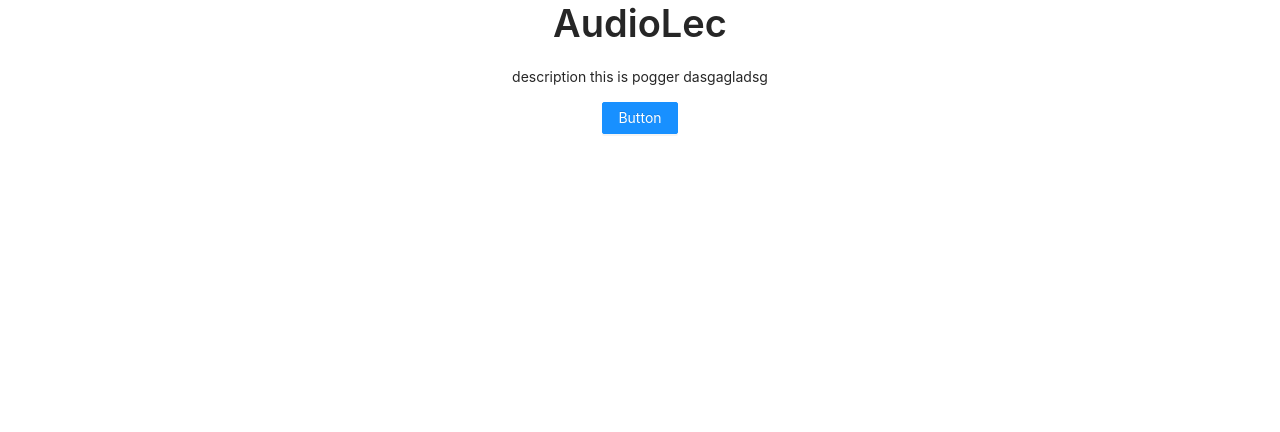
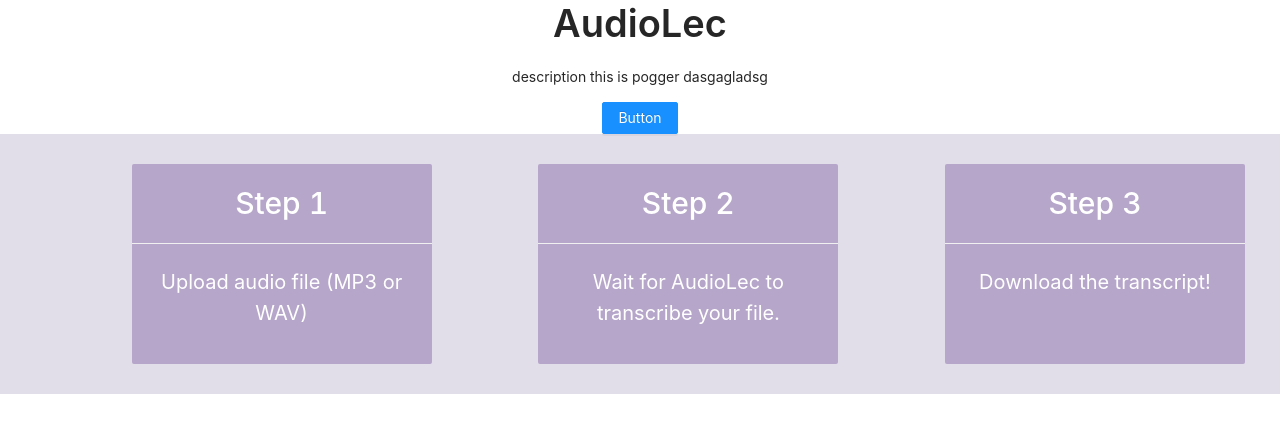
Before and after one commit to hadialhakeem/audiolec, a React (Create React App) app: page / in a window 1280 px wide. Shown: the top 432 px of the page. Built offline with nearby package versions, Linux system fonts and the light colour scheme.

Commit message:
Added steps to landing page

```diff
--- a/src/App.css
+++ b/src/App.css
@@ -30,6 +30,24 @@
     color: #61dafb;
 }
 
+.site-card-border-less-wrapper {
+    padding: 30px;
+    background: #E1DEE9;
+    color: white;
+}
+
+#inner {
+    overflow: hidden;
+    width: 2000px;
+}
+
+.child {
+    float: left;
+    background-color: blue;
+    width: 50px;
+    height: 50px;
+}
+
 @keyframes App-logo-spin {
     from {
         transform: rotate(0deg);
--- a/src/App.js
+++ b/src/App.js
@@ -3,12 +3,14 @@ import { Button } from 'antd';
 import './App.css';
 import Main from "./components/Main";
 import Header from "./components/Title";
+import Steps from "./components/Steps";
 
 const App = () => (
     <div className="App">
         <Header />
         <Main />
         <Button type="primary">Button</Button>
+        <Steps />
 
     </div>
 );
--- a/src/components/Steps.js
+++ b/src/components/Steps.js
@@ -1,4 +1,7 @@
 import React from 'react';
+import { Card } from 'antd';
+import { Row, Col } from 'antd';
+
 
 class Steps extends React.Component {
     constructor(props) {
@@ -8,11 +11,28 @@ class Steps extends React.Component {
 
     render() {
         return (
-            <div>
-                Main
+            <div className="site-card-border-less-wrapper">
+            <Row>
+                <Col xs={{ span: 5, offset: 1 }} lg={{ span: 6, offset: 2 }}>
+                    <Card headStyle ={{color: "#FFFFFF", fontSize: 30}} title="Step 1"  bordered={false} style={{ width: 300, height: 200, color: "#FFFFFF", backgroundColor: "#B6A6CA", fontSize: 20, font: "Segoe UI"  }}>
+                        <p>Upload audio file (MP3 or WAV)</p>
+                    </Card>
+                </Col>
+                <Col xs={{ span: 11, offset: 1 }} lg={{ span: 6, offset: 2 }}>
+                    <Card headStyle ={{color: "#FFFFFF", fontSize: 30}} title="Step 2"  bordered={false} style={{ width: 300, height: 200, color: "#FFFFFF", backgroundColor: "#B6A6CA", fontSize: 20, font: "Segoe UI"  }}>
+                        <p>Wait for AudioLec to transcribe your file.</p>
+                    </Card>
+                </Col>
+                <Col xs={{ span: 5, offset: 1 }} lg={{ span: 6, offset: 2 }}>
+                    <Card headStyle ={{color: "#FFFFFF", fontSize: 30}} title="Step 3"  bordered={false} style={{ width: 300, height: 200, color: "#FFFFFF", backgroundColor: "#B6A6CA", fontSize: 20, font: "Segoe UI"  }}>
+                        <p>Download the transcript!</p>
+                    </Card>
+                </Col>
+            </Row>
             </div>
         )
     }
 }
 
+
 export default Steps;
--- a/src/index.css
+++ b/src/index.css
@@ -5,6 +5,8 @@ body {
     sans-serif;
   -webkit-font-smoothing: antialiased;
   -moz-osx-font-smoothing: grayscale;
+
+
 }
 
 code {
```
